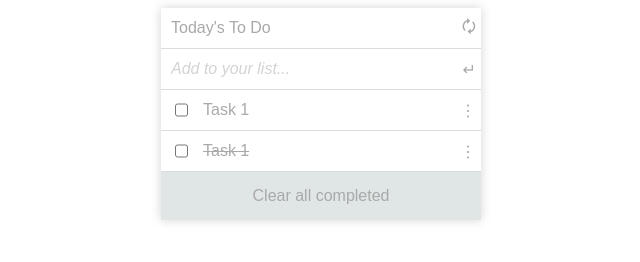
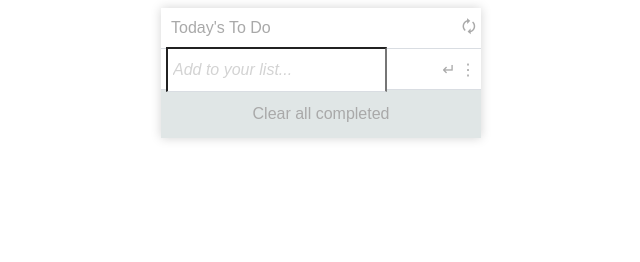
Before and after one commit to Feliverse/To-Do-List, a website built with webpack: page dist/index.html in a window 1280 px wide. Shown: the whole page, without its empty margins (319-959 px from the left). Built offline with nearby package versions, Linux system fonts and the light colour scheme.

Commit message:
new run build index Html

```diff
--- a/dist/index.html
+++ b/dist/index.html
@@ -14,25 +14,10 @@
       <div>&#128472</div>
     </header>
     <label for="inputNewTask">
-      <input type="text" id="inputNewTask" class="outlinenone" placeholder="Add to your list...">
-      <div id="btnNewTask">&#8629 </div>
+      <input type="text" id="inputNewTask" placeholder="Add to your list...">
+      <div id="btnNewTask">&#8629 &#8942</div>
     </label>
-    <ul id="contenedorTask">
-      <li>
-        <div class="taskCont">
-          <input type="checkbox">
-          <div class="task"> Task 1</div>
-        </div>
-        <div class="icon">&#8942</div>
-      </li>
-      <li>
-        <div class="taskCont">
-          <input type="checkbox">
-          <div class="task bloted"> Task 1</div>
-        </div>
-        <div class="icon">&#8942</div>
-      </li>
-    </ul>
+    <ul id="contenedorTask"></ul>
     <div id="clearAll" class="clearAll">Clear all completed</div>
   </div>
 </body>
```
